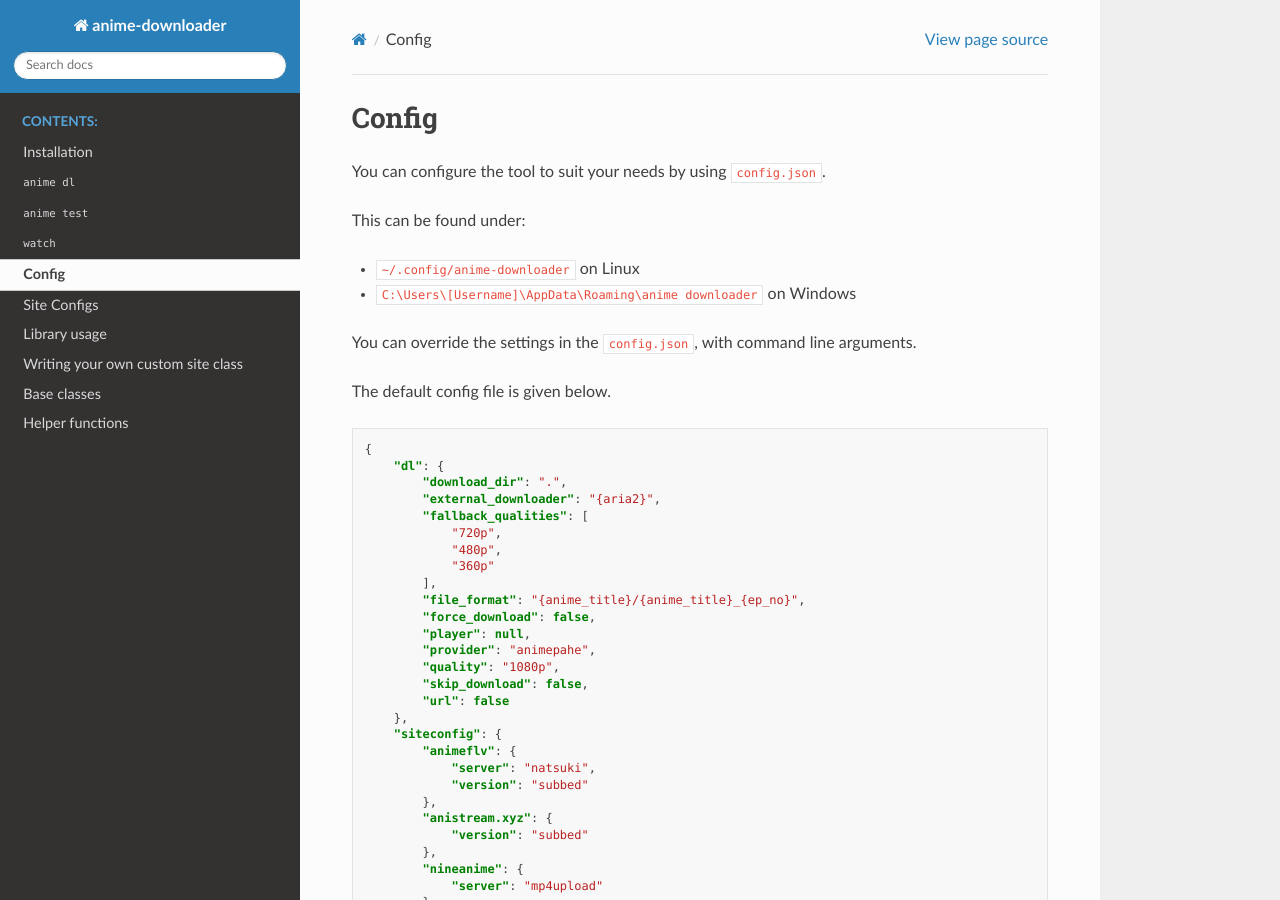
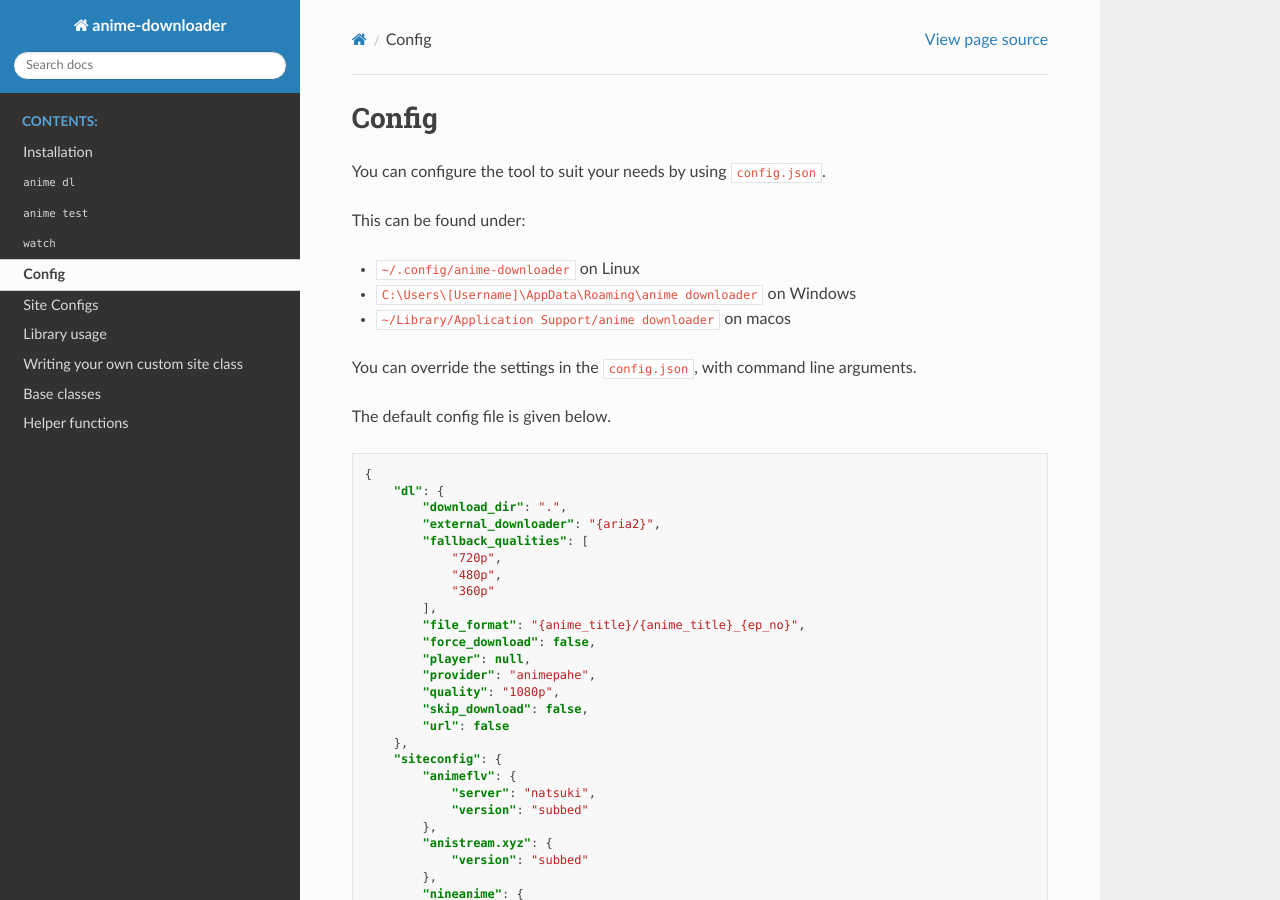
Before and after one commit to anime-dl/anime-downloader, a Sphinx documentation site: the page built from docs/usage/config.rst, in a window 1280 px wide and 900 px high. Built offline with Sphinx 7.4.7 and the Read the Docs theme 2.0.0, drawn with Linux system fonts in a browser that asks for light colours.

Commit message:
Update config.rst

```diff
--- a/docs/usage/config.rst
+++ b/docs/usage/config.rst
@@ -8,6 +8,8 @@ This can be found under:
 -  ``~/.config/anime-downloader`` on Linux
 
 -  ``C:\Users\[Username]\AppData\Roaming\anime downloader`` on Windows
+
+- ``~/Library/Application Support/anime downloader`` on macos
 
 You can override the settings in the ``config.json``, with command line
 arguments.
```
